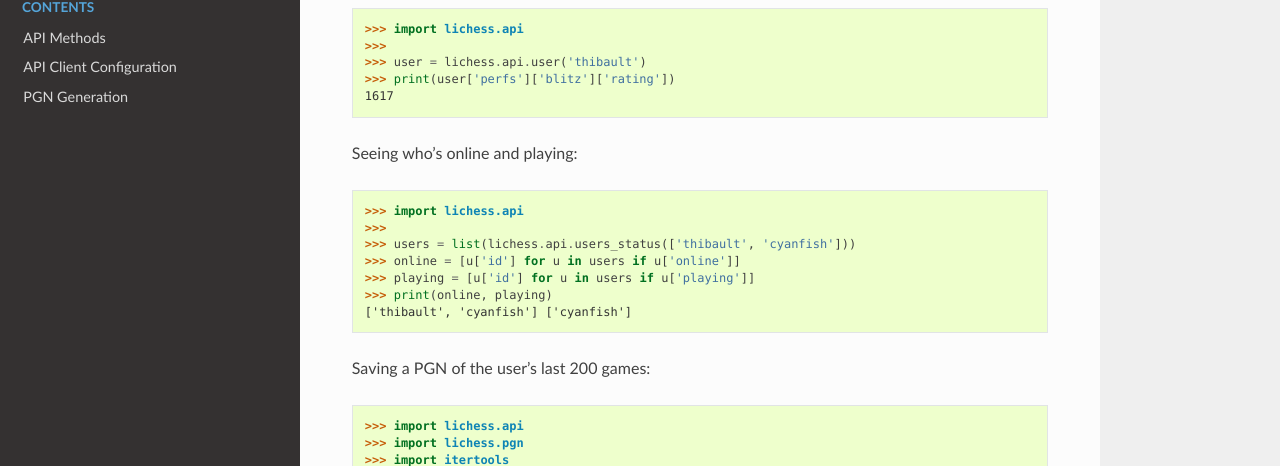
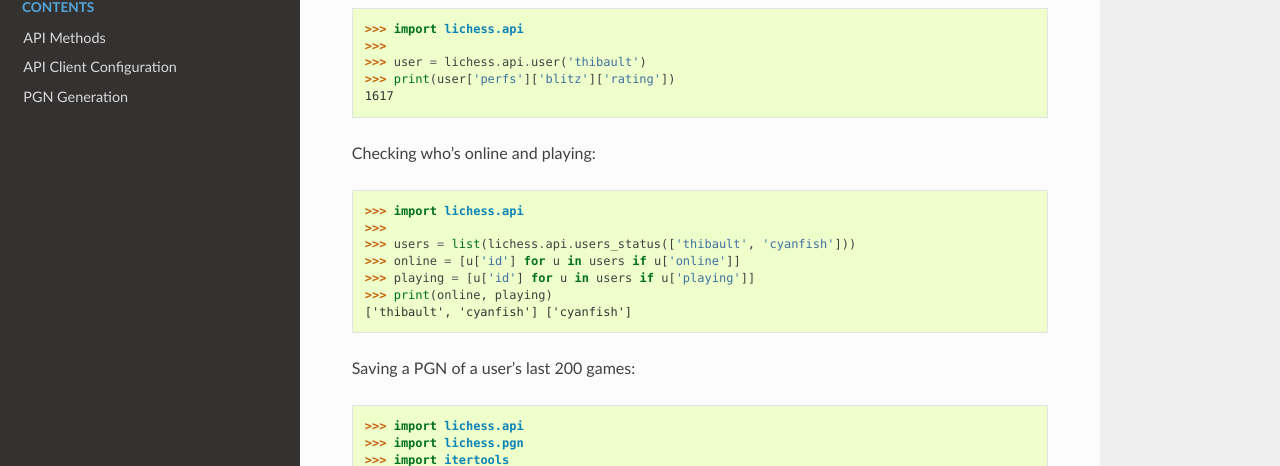
Before and after one commit to cyanfish/python-lichess, a Sphinx documentation site: the page built from docs/index.rst, in a window 1280 px wide and 900 px high, scrolled down 502 px. Shown: the part 114-580 px from the top of the window. Built offline with Sphinx 7.4.7 and the Read the Docs theme 2.0.0, drawn with Linux system fonts in a browser that asks for light colours.

```diff
--- a/README.rst
+++ b/README.rst
@@ -21,7 +21,7 @@ Getting a user's rating:
 >>> print(user['perfs']['blitz']['rating'])
 1617
 
-Seeing who's online and playing:
+Checking who's online and playing:
 
 >>> import lichess.api
 >>>
@@ -31,7 +31,7 @@ Seeing who's online and playing:
 >>> print(online, playing)
 ['thibault', 'cyanfish'] ['cyanfish']
 
-Saving a PGN of the user's last 200 games:
+Saving a PGN of a user's last 200 games:
 
 >>> import lichess.api
 >>> import lichess.pgn
--- a/docs/index.rst
+++ b/docs/index.rst
@@ -32,7 +32,7 @@ Getting a user's rating:
 >>> print(user['perfs']['blitz']['rating'])
 1617
 
-Seeing who's online and playing:
+Checking who's online and playing:
 
 >>> import lichess.api
 >>>
@@ -42,7 +42,7 @@ Seeing who's online and playing:
 >>> print(online, playing)
 ['thibault', 'cyanfish'] ['cyanfish']
 
-Saving a PGN of the user's last 200 games:
+Saving a PGN of a user's last 200 games:
 
 >>> import lichess.api
 >>> import lichess.pgn
```
Also changed, not shown: 1 other file.
